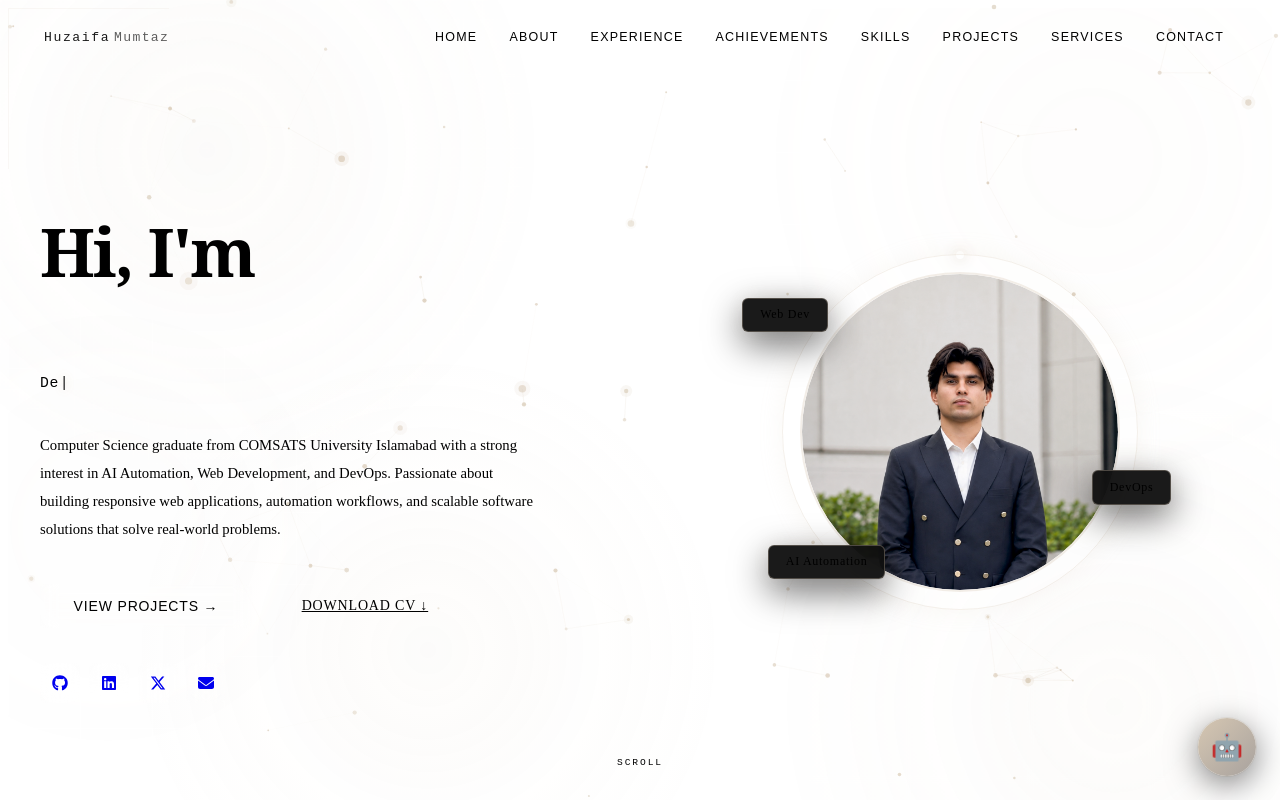
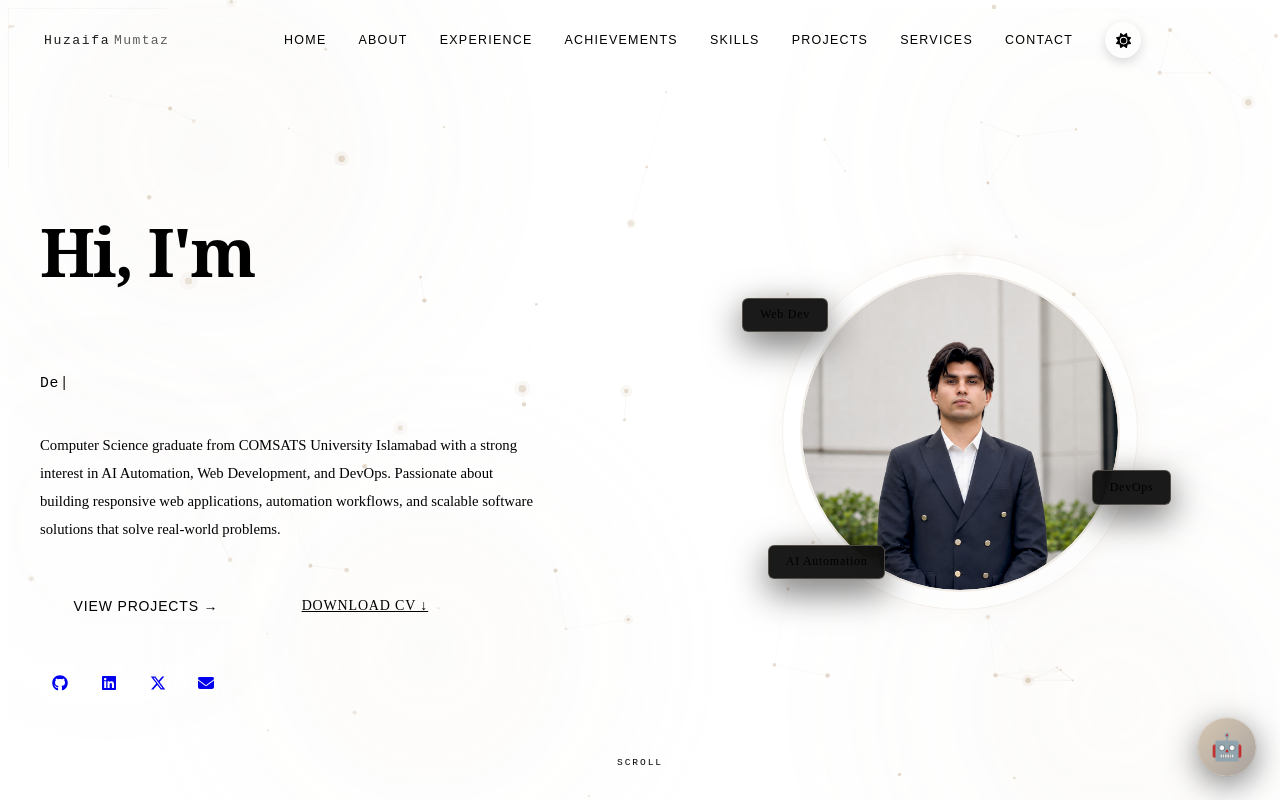
Before and after one commit to Zaifa25/portfolio-HuzaifaMumtaz, a React (Vite) app: page / in a window 1280 px wide. Shown: the top 800 px of the page. Built offline with nearby package versions, Linux system fonts and the light colour scheme; the HTML template or start-up script is replaced by a standard one.

Commit message:
Add luxury Light and Dark mode toggle system with theme persistence

```diff
--- a/src/App.jsx
+++ b/src/App.jsx
@@ -17,6 +17,18 @@ const NAV_LINKS = ['Home', 'About', 'Experience', 'Achievements', 'Skills', 'Pro
 
 export default function App() {
   const [active, setActive] = useState('home')
+  const [theme, setTheme] = useState(() => {
+    return localStorage.getItem('theme_preference') || 'dark'
+  })
+
+  useEffect(() => {
+    document.documentElement.setAttribute('data-theme', theme)
+    localStorage.setItem('theme_preference', theme)
+  }, [theme])
+
+  const toggleTheme = () => {
+    setTheme(t => (t === 'dark' ? 'light' : 'dark'))
+  }
 
   useEffect(() => {
     const observers = []
@@ -38,7 +50,7 @@ export default function App() {
       {/* ── Ultra-Professional Interactive Constellation & Ambient Light Overlay ── */}
       <ProfessionalBackground />
 
-      <Navbar active={active} navLinks={NAV_LINKS} />
+      <Navbar active={active} navLinks={NAV_LINKS} theme={theme} toggleTheme={toggleTheme} />
       <main style={{ position: 'relative', zIndex: 1 }}>
         {/* ── Hero ── */}
         <Hero />
--- a/src/components/Navbar.jsx
+++ b/src/components/Navbar.jsx
@@ -1,8 +1,9 @@
 import React, { useState, useEffect } from 'react'
+import { FaSun, FaMoon } from 'react-icons/fa6'
 import '../styles/navbar.css'
 import '../styles/components.css'
 
-export default function Navbar({ active, navLinks }) {
+export default function Navbar({ active, navLinks, theme, toggleTheme }) {
   const [scrolled, setScrolled] = useState(false)
   const [menuOpen, setMenuOpen] = useState(false)
 
@@ -37,7 +38,28 @@ export default function Navbar({ active, navLinks }) {
               {link}
             </button>
           ))}
+
+          {/* Theme Toggle Button */}
+          <button
+            className="theme-toggle-btn"
+            onClick={toggleTheme}
+            title={`Switch to ${theme === 'dark' ? 'Light' : 'Dark'} Mode`}
+            aria-label="Toggle theme mode"
+          >
+            {theme === 'dark' ? <FaSun className="theme-icon sun" /> : <FaMoon className="theme-icon moon" />}
+          </button>
         </div>
+
+        <div style={{ display: 'flex', alignItems: 'center', gap: '0.75rem' }}>
+          {/* Mobile Theme Toggle Button */}
+          <button
+            className="theme-toggle-btn mobile-theme-btn"
+            onClick={toggleTheme}
+            title={`Switch to ${theme === 'dark' ? 'Light' : 'Dark'} Mode`}
+            aria-label="Toggle theme mode"
+          >
+            {theme === 'dark' ? <FaSun className="theme-icon sun" /> : <FaMoon className="theme-icon moon" />}
+          </button>
 
           <button
             className="hamburger"
@@ -46,6 +68,7 @@ export default function Navbar({ active, navLinks }) {
           >
             {menuOpen ? '✕' : '☰'}
           </button>
+        </div>
       </div>
 
       {menuOpen && (
--- a/src/components/ProfessionalBackground.jsx
+++ b/src/components/ProfessionalBackground.jsx
@@ -61,11 +61,14 @@ export default function ProfessionalBackground() {
     const draw = () => {
       ctx.clearRect(0, 0, width, height)
 
+      const isLight = document.documentElement.getAttribute('data-theme') === 'light'
+      const rgb = isLight ? '184, 115, 34' : '214, 199, 178'
+
       // Render interactive mouse spotlight aura
       if (mouse.x !== null && mouse.y !== null) {
         const gradient = ctx.createRadialGradient(mouse.x, mouse.y, 0, mouse.x, mouse.y, 260)
-        gradient.addColorStop(0, 'rgba(214, 199, 178, 0.09)')
-        gradient.addColorStop(0.5, 'rgba(214, 199, 178, 0.025)')
+        gradient.addColorStop(0, `rgba(${rgb}, 0.09)`)
+        gradient.addColorStop(0.5, `rgba(${rgb}, 0.025)`)
         gradient.addColorStop(1, 'rgba(0, 0, 0, 0)')
         ctx.fillStyle = gradient
         ctx.fillRect(0, 0, width, height)
@@ -85,7 +88,7 @@ export default function ProfessionalBackground() {
         // Core dot node
         ctx.beginPath()
         ctx.arc(p.x, p.y, p.radius, 0, Math.PI * 2)
-        ctx.fillStyle = `rgba(214, 199, 178, ${p.alpha})`
+        ctx.fillStyle = `rgba(${rgb}, ${p.alpha})`
         ctx.fill()
 
         // Outer soft glow halo for pulse nodes
@@ -93,7 +96,7 @@ export default function ProfessionalBackground() {
           const pulseScale = 1 + Math.sin(p.pulseAngle) * 0.35
           ctx.beginPath()
           ctx.arc(p.x, p.y, p.radius * 2.4 * pulseScale, 0, Math.PI * 2)
-          ctx.fillStyle = `rgba(214, 199, 178, ${p.alpha * 0.22})`
+          ctx.fillStyle = `rgba(${rgb}, ${p.alpha * 0.22})`
           ctx.fill()
         }
 
@@ -109,7 +112,7 @@ export default function ProfessionalBackground() {
             ctx.beginPath()
             ctx.moveTo(p.x, p.y)
             ctx.lineTo(p2.x, p2.y)
-            ctx.strokeStyle = `rgba(214, 199, 178, ${lineAlpha})`
+            ctx.strokeStyle = `rgba(${rgb}, ${lineAlpha})`
             ctx.lineWidth = 0.8
             ctx.stroke()
           }
@@ -126,7 +129,7 @@ export default function ProfessionalBackground() {
             ctx.beginPath()
             ctx.moveTo(p.x, p.y)
             ctx.lineTo(mouse.x, mouse.y)
-            ctx.strokeStyle = `rgba(214, 199, 178, ${mLineAlpha})`
+            ctx.strokeStyle = `rgba(${rgb}, ${mLineAlpha})`
             ctx.lineWidth = 1.1
             ctx.stroke()
           }
--- a/src/styles/navbar.css
+++ b/src/styles/navbar.css
@@ -171,3 +171,37 @@
   .navbar-links { display: none; }
   .hamburger { display: flex; }
 }
+
+/* Theme Toggle Button */
+.theme-toggle-btn {
+  background: var(--bg-card);
+  border: 1px solid var(--border);
+  color: var(--accent);
+  width: 36px;
+  height: 36px;
+  border-radius: 50%;
+  display: flex;
+  align-items: center;
+  justify-content: center;
+  font-size: 0.95rem;
+  margin-left: 1rem;
+  transition: all 0.35s cubic-bezier(0.16, 1, 0.3, 1);
+  box-shadow: 0 4px 12px rgba(0, 0, 0, 0.15);
+}
+
+.theme-toggle-btn:hover {
+  background: var(--bg-card-hover);
+  border-color: var(--border-hover);
+  color: var(--text);
+  transform: rotate(20deg) scale(1.08);
+  box-shadow: 0 6px 18px rgba(0, 0, 0, 0.25), 0 0 12px var(--accent-glow);
+}
+
+.mobile-theme-btn {
+  display: none;
+  margin-left: 0;
+}
+
+@media (max-width: 768px) {
+  .mobile-theme-btn { display: flex; }
+}
```
Also changed, not shown: src/styles/global.css (+37 -0 lines). Lines whose indentation alone changed are shown as unchanged.
